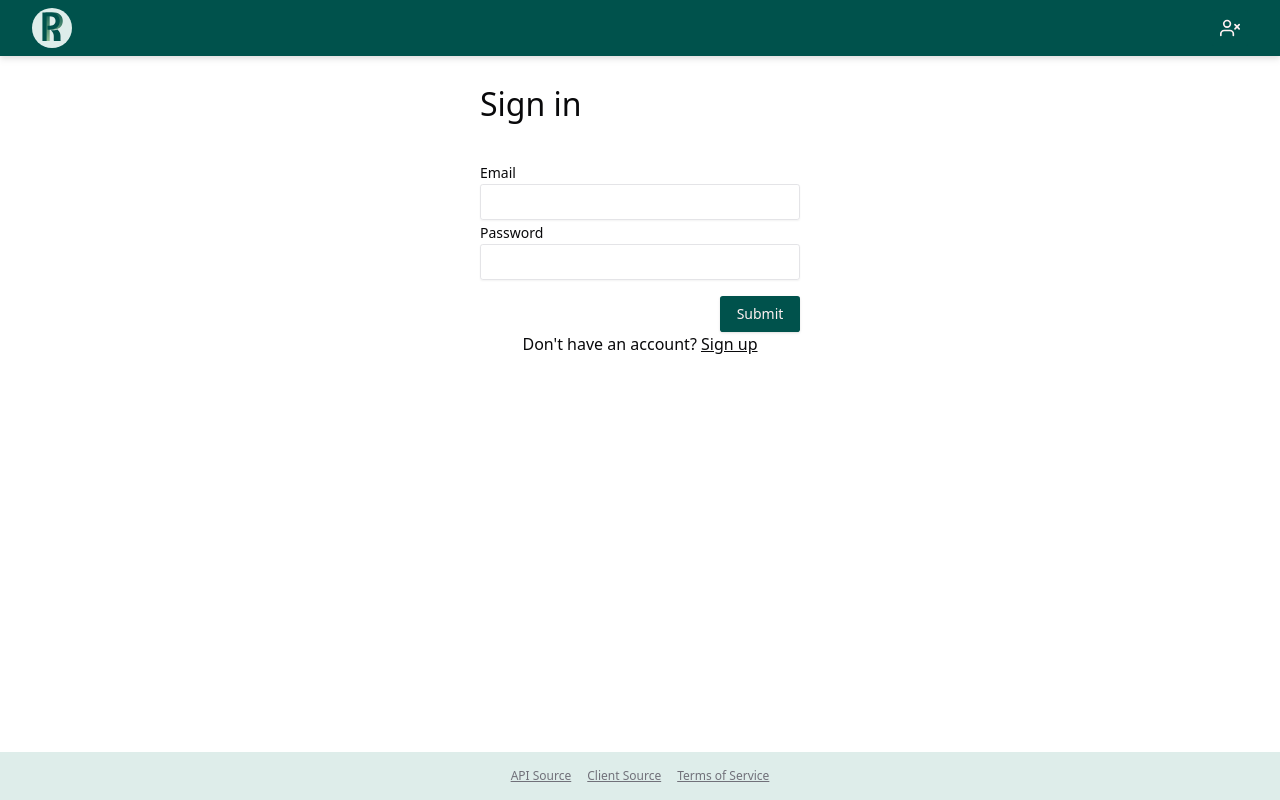
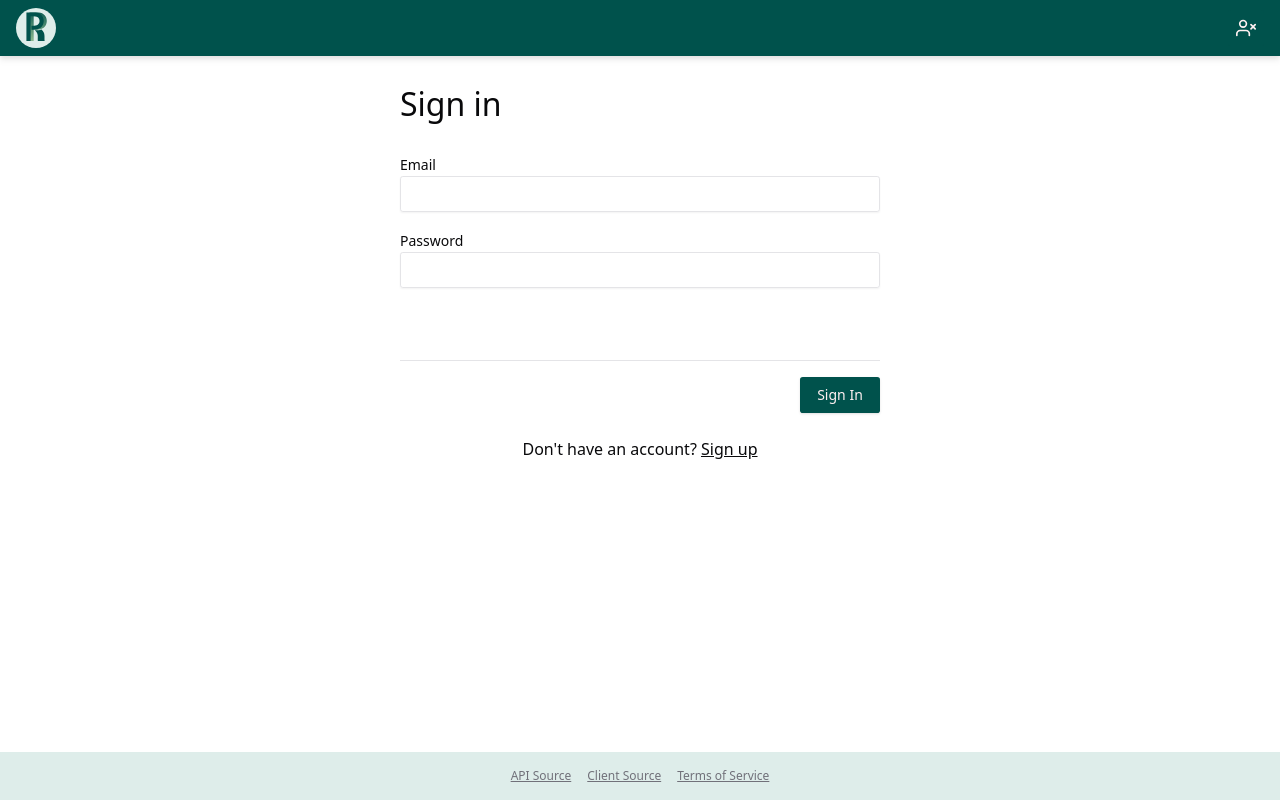
Before and after one commit to bluesort/ranked-pick-web, a React (Vite) app: page /authenticate in a window 1280 px wide. Built offline with nearby package versions, Linux system fonts and the light colour scheme; no server answers.

Commit message:
layout adjustments

```diff
--- a/src/components/layout/Body.tsx
+++ b/src/components/layout/Body.tsx
@@ -2,7 +2,7 @@ import { Routes } from "@/components/Routes";
 
 function Body() {
   return (
-    <div className="flex justify-center flex-grow p-8 mt-12">
+    <div className="flex justify-center flex-grow px-4 py-8 mt-12">
       <Routes />
     </div>
   );
--- a/src/components/layout/Page.tsx
+++ b/src/components/layout/Page.tsx
@@ -10,8 +10,8 @@ interface Props {
 
 export function Page({ children, title, center, className }: Props) {
 	return (
-		<div className={clsx('min-w-80', center && 'flex flex-col items-center', className)}>
-			{title && <h1 className="mb-8">{title}</h1>}
+		<div className={clsx('min-w-80 w-full max-w-[30rem]', center && 'flex flex-col items-center', className)}>
+			{title && <h1 className="mb-6">{title}</h1>}
 			{children}
 		</div>
 	);
--- a/src/components/layout/header/Header.tsx
+++ b/src/components/layout/header/Header.tsx
@@ -9,7 +9,7 @@ function Header() {
   const headerButtonClasses = "bg-primary rounded-md text-primary-foreground hover:brightness-125 px-2 py-1";
 
   return (
-    <div className="w-full fixed h-14 bg-primary top-0 drop-shadow-md flex justify-between items-center px-8">
+    <div className="w-full fixed h-14 bg-primary top-0 drop-shadow-md flex justify-between items-center px-4">
       <Link to="/">
         <img src={logo} alt="logo" className="h-10 w-10 bg-muted rounded-full" />
       </Link>
--- a/src/components/ui/form/Form.tsx
+++ b/src/components/ui/form/Form.tsx
@@ -2,17 +2,19 @@ import { Button } from "@/components/ui/Button";
 import { Separator } from "@/components/ui/Separator";
 import { Spinner } from "@/components/ui/Spinner";
 import { capitalize } from "@/lib/utils";
+import clsx from "clsx";
 import { useCallback, useState } from "react";
 
 interface Props {
 	children: React.ReactNode;
 	onSubmit: (e: React.FormEvent<HTMLFormElement>) => void;
-	error?: string;
+	error?: string | null;
 	onCancel?: () => void;
+	className?: string;
 	submitLabel?: string;
 }
 
-export function Form({ children, onSubmit, error, onCancel, submitLabel = 'Submit' }: Props) {
+export function Form({ children, onSubmit, error, onCancel, className, submitLabel = 'Submit' }: Props) {
 	const [loading, setLoading] = useState(false);
 	const [apiError, setApiError] = useState<string | null>(null);
 
@@ -40,7 +42,7 @@ export function Form({ children, onSubmit, error, onCancel, submitLabel = 'Submi
 
 	const errorString = error ? capitalize(error) : apiError ? capitalize(apiError) : null;
 	return (
-		<form onSubmit={handleSubmit} onKeyDown={handleClearError}>
+		<form onSubmit={handleSubmit} onKeyDown={handleClearError} className={clsx('[&>*]:mb-4', className)}>
 			{children}
 			{errorString ? (
 				<div className="flex justify-center items-center bg-error text-error-foreground font-bold p-2 h-10 rounded-md my-4 first-letter:uppercase">
--- a/src/components/views/authenticate/Authenticate.tsx
+++ b/src/components/views/authenticate/Authenticate.tsx
@@ -27,14 +27,14 @@ export function Authenticate() {
       {isSigningUp ? (
         <>
           <SignupForm onComplete={handleComplete} />
-          <p className="text-center">
+          <p className="text-center mt-6">
             Already have an account? <button onClick={() => setIsSigningUp(false)} className="underline">Sign in</button>
           </p>
         </>
       ):(
         <>
           <SigninForm onComplete={handleComplete} />
-          <p className="text-center">
+          <p className="text-center mt-6">
             Don't have an account? <button onClick={() => setIsSigningUp(true)} className="underline">Sign up</button>
           </p>
         </>
--- a/src/components/views/authenticate/SigninForm.tsx
+++ b/src/components/views/authenticate/SigninForm.tsx
@@ -1,9 +1,8 @@
 import { useState } from "react";
 import { Input } from "@/components/ui/Input";
 import { Label } from "@/components/ui/Label";
-import { Button } from "@/components/ui/Button";
-import { Spinner } from "@/components/ui/Spinner";
 import { useAuth } from "@/components/AuthContext";
+import { Form } from "@/components/ui/form/Form";
 
 interface Props {
 	onComplete: () => void;
@@ -11,33 +10,17 @@ interface Props {
 
 export function SigninForm({ onComplete }: Props) {
 	const { signin } = useAuth();
-	const [error, setError] = useState("");
 	const [email, setEmail] = useState("");
 	const [password, setPassword] = useState("");
-	const [loading, setLoading] = useState(false);
 
 	const onSubmit = async (e: React.FormEvent<HTMLFormElement>) => {
 		e.preventDefault();
-		setLoading(true);
-		try {
-			await signin({email, password});
-			onComplete();
-		} catch (err) {
-			if (typeof(err) === 'string') {
-				setError(err);
-			} else {
-				console.error(err);
-				setError('Something went wrong');
-			}
-		} finally {
-			setLoading(false);
-		}
+		await signin({email, password});
+		onComplete();
 	};
 
 	return (
-		<form onSubmit={onSubmit}>
-			{error && <p className="text-red-800 mb-4 first-letter:uppercase">{error}</p>}
-
+		<Form onSubmit={onSubmit} submitLabel="Sign In">
 			<Label htmlFor="email">Email</Label>
 			<Input
 				id="email"
@@ -45,6 +28,7 @@ export function SigninForm({ onComplete }: Props) {
 				alt="email"
 				value={email}
 				onChange={e => setEmail(e.target.value)}
+				required
 			/>
 
 			<Label htmlFor="password">Password</Label>
@@ -53,13 +37,8 @@ export function SigninForm({ onComplete }: Props) {
 				type="password"
 				value={password}
 				onChange={e => setPassword(e.target.value)}
+				required
 			/>
-
-			<div className="flex justify-end mt-4">
-				<Button type="submit" className="w-20">
-						{loading ? <Spinner /> : "Submit"}
-				</Button>
-			</div>
-		</form>
+		</Form>
 	);
 }
--- a/src/components/views/authenticate/SignupForm.tsx
+++ b/src/components/views/authenticate/SignupForm.tsx
@@ -1,10 +1,9 @@
-import { useState } from "react";
+import { useCallback, useState } from "react";
 import { Input } from "@/components/ui/Input";
 import { Label } from "@/components/ui/Label";
-import { Button } from "@/components/ui/Button";
-import { Spinner } from "@/components/ui/Spinner";
 import { Checkbox } from "@/components/ui/Checkbox";
 import { useAuth } from "@/components/AuthContext";
+import { Form } from "@/components/ui/form/Form";
 
 interface Props {
 	onComplete: () => void;
@@ -13,12 +12,21 @@ interface Props {
 export function SignupForm({ onComplete }: Props) {
 	const { signup } = useAuth();
 	const [error, setError] = useState<string | null>(null);
-	const [loading, setLoading] = useState(false);
 	const [displayName, setDisplayName] = useState("");
 	const [email, setEmail] = useState("");
 	const [password, setPassword] = useState("");
 	const [passwordConfirmation, setPasswordConfirmation] = useState("");
 	const [acceptedTos, setAcceptedTos] = useState(false);
+
+	const handlePasswordConfirmationUpdate = useCallback((e: React.ChangeEvent<HTMLInputElement>) => {
+		const { value } = e.target;
+		setPasswordConfirmation(value);
+		if (password && value && value != password) {
+			setError("Password confirmation does not match");
+		} else {
+			setError(null);
+		}
+	}, [password]);
 
 	const onSubmit = async (e: React.FormEvent<HTMLFormElement>) => {
 		e.preventDefault();
@@ -28,8 +36,6 @@ export function SignupForm({ onComplete }: Props) {
 			return;
 		}
 
-		setLoading(true);
-		try {
 		await signup({
 			email: email,
 			password: password,
@@ -38,22 +44,10 @@ export function SignupForm({ onComplete }: Props) {
 			accepted_tos: acceptedTos,
 		});
 		onComplete();
-		} catch (err) {
-			if (typeof(err) === 'string') {
-				setError(err);
-			} else {
-				setError('Something went wrong');
-			}
-		} finally {
-			setLoading(false);
-		}
 	};
 
-	// TODO: Form component w/ footer
 	return (
-		<form onSubmit={onSubmit} className="[&>*]:mb-4">
-			{error && <p className="text-red-800 mb-4 first-letter:uppercase">{error}</p>}
-
+		<Form onSubmit={onSubmit} error={error} submitLabel="Sign Up">
 			<Label htmlFor="displayname">Display Name (optional)</Label>
 			<Input
 				id="displayname"
@@ -86,23 +80,17 @@ export function SignupForm({ onComplete }: Props) {
 				id="passwordconfirm"
 				type="password"
 				value={passwordConfirmation}
-				onChange={e => setPasswordConfirmation(e.target.value)}
+				onChange={handlePasswordConfirmationUpdate}
 				required
 			/>
 
-			<div className="flex">
+			<div className="flex mt-6">
 				<Checkbox id="acceptedtos" checked={acceptedTos} onCheckedChange={checked => setAcceptedTos(checked as boolean)} required />
 				<Label htmlFor="acceptedtos" className="ml-2">
 					I accept the
 					<a href="/terms" target="_blank" className="ml-1">Terms of Service</a>
 				</Label>
 			</div>
-
-			<div className="flex justify-end mt-4">
-				<Button type="submit" className="w-20">
-						{loading ? <Spinner /> : "Submit"}
-				</Button>
-			</div>
-		</form>
+		</Form>
 	);
 }
--- a/src/components/views/surveys/create/CreateSurvey.tsx
+++ b/src/components/views/surveys/create/CreateSurvey.tsx
@@ -4,6 +4,7 @@ import { Input } from "@/components/ui/Input";
 import { Label } from "@/components/ui/Label";
 import { Spinner } from "@/components/ui/Spinner";
 import { Textarea } from "@/components/ui/TextArea";
+import { Form } from "@/components/ui/form/Form";
 import { ManageOptions } from "@/components/views/surveys/create/ManageOptions";
 import { getApiClient } from "@/lib/api-client";
 import { useState } from "react";
@@ -43,9 +44,7 @@ export function CreateSurvey() {
 
   return (
     <Page title="New Survey">
-      <form onSubmit={onSubmit} className="[&>*]:mb-4">
-        {error && <p className="text-red-800 mb-4 first-letter:uppercase">{error}</p>}
-
+      <Form onSubmit={onSubmit}>
         <Label htmlFor="title">Title</Label>
         <Input
           id="title"
@@ -66,13 +65,7 @@ export function CreateSurvey() {
 
         <Label htmlFor="options" className="mb-1">Options</Label>
         <ManageOptions options={options} onUpdateOptions={setOptions} />
-
-        <div className="flex justify-end mt-4">
-          <Button type="submit" className="w-20">
-            {loading ? <Spinner /> : "Create"}
-          </Button>
-        </div>
-      </form>
+      </Form>
     </Page>
   );
 }
```
Lines whose indentation alone changed are shown as unchanged.
